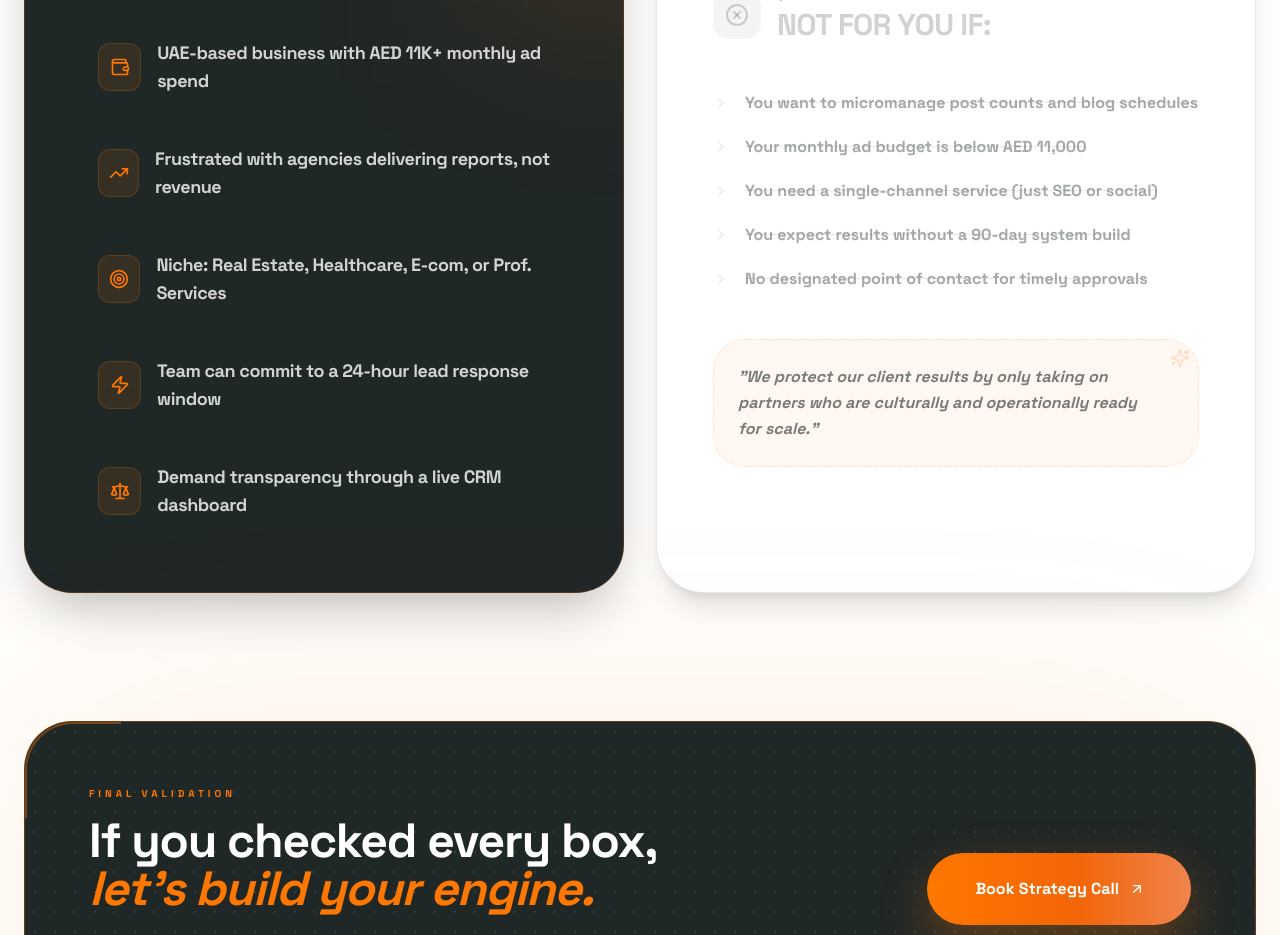
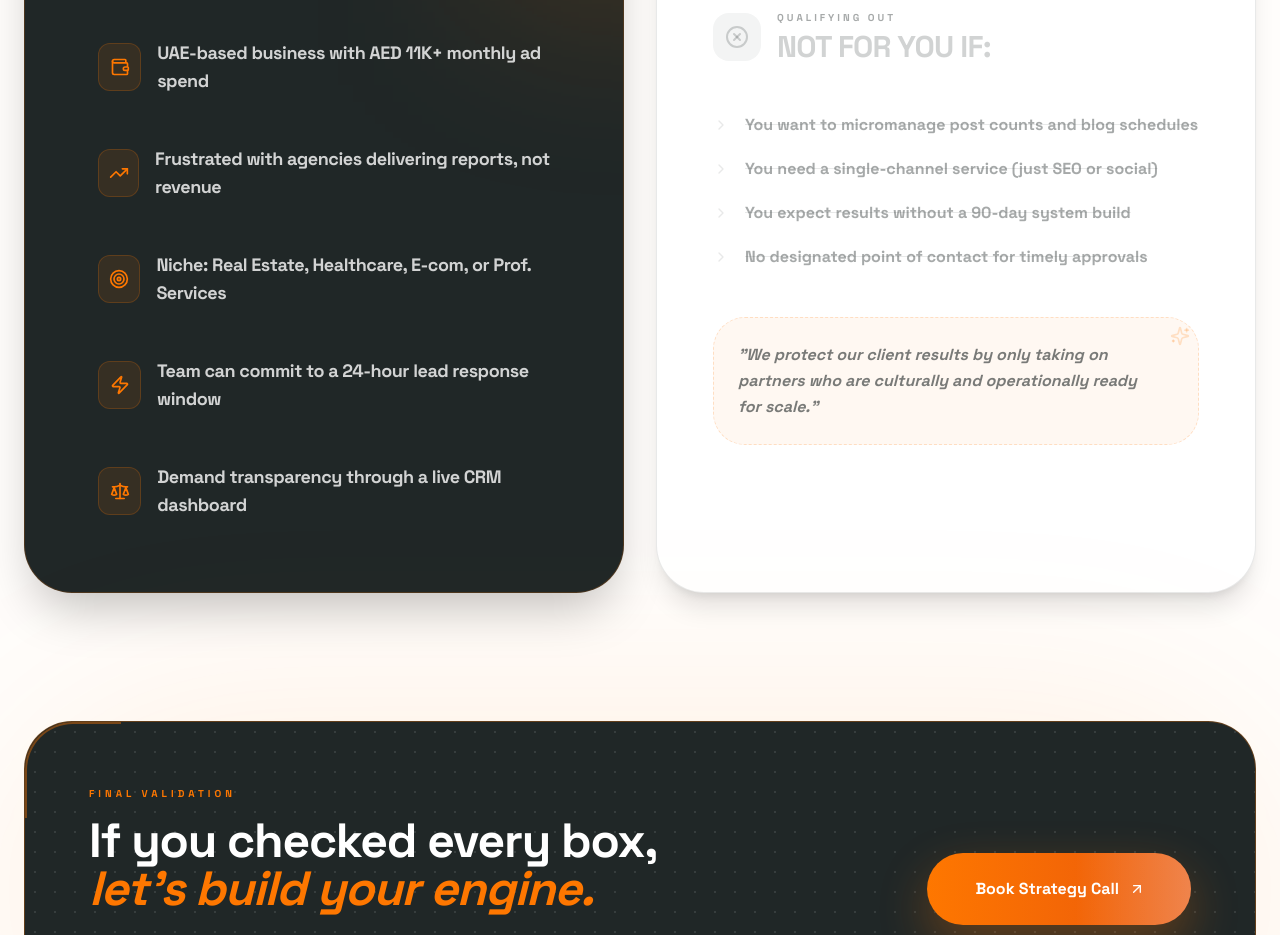
Before and after one commit to xerebotech/xerebotech, a Next.js app: page / in a window 1280 px wide. Shown: the part 8180-9115 px from the top of the page. Built offline with nearby package versions, Linux system fonts and the light colour scheme; no server answers.

Commit message:
Update Qualifier.tsx
remove the ad budget

```diff
--- a/components/Qualifier.tsx
+++ b/components/Qualifier.tsx
@@ -16,7 +16,6 @@ const FOR_YOU = [
 
 const NOT_FOR_YOU = [
     "You want to micromanage post counts and blog schedules",
-    "Your monthly ad budget is below AED 11,000",
     "You need a single-channel service (just SEO or social)",
     "You expect results without a 90-day system build",
     "No designated point of contact for timely approvals",
```
